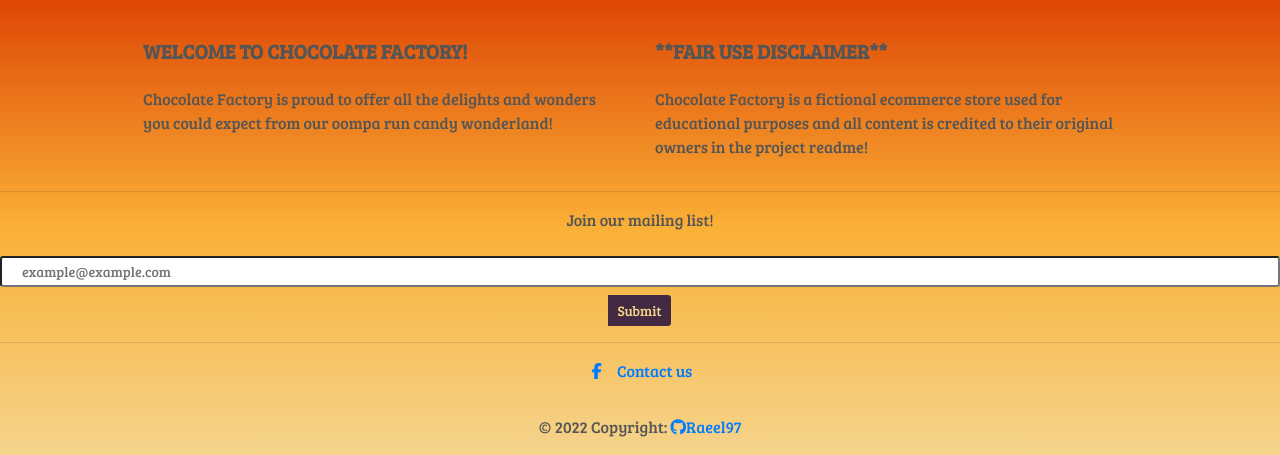
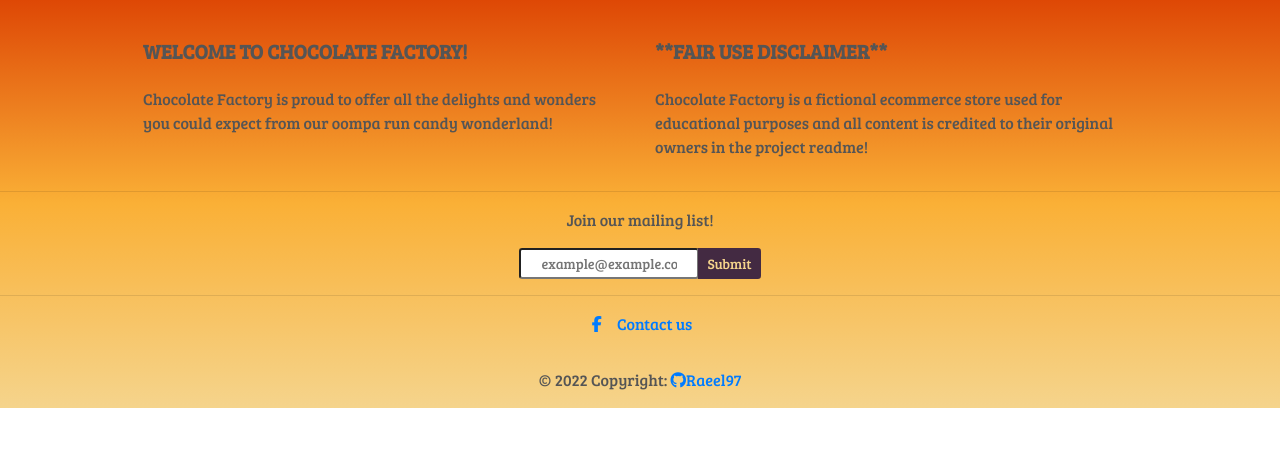
Before and after one commit to Code-Institute-Submissions/raeel97-candy-store_MayResub, a Django app: page /contact/ in a window 1280 px wide. Shown: the part 943-1398 px from the top of the page. After the commit the page ends 1351 px from the top, so only its background shows below. Run offline with Django 3.2, Linux system fonts and the light colour scheme; some libraries are stand-ins or nearby versions.

Commit message:
fixed crispy forms error in footer

```diff
--- a/static/css/base.css
+++ b/static/css/base.css
@@ -338,3 +338,14 @@ input[name='q']::placeholder {
 .padding-override {
     padding: 0 !important;
 }
+/* This fixes the css in footer for newsletter button, crispy forms for contact
+form was effecting it */
+.crispy-override {
+    height: calc(1.5em + 0.5rem + 2px) !important;
+    font-size: .875rem!important;
+    line-height: 1.5!important;
+    border-radius: 0.2rem!important;
+    width: auto!important;
+    margin: revert !important;
+    display: unset !important;
+}
--- a/templates/includes/footer.html
+++ b/templates/includes/footer.html
@@ -46,7 +46,7 @@
     <!-- Call to action -->
     <p class="text-center">Join our mailing list!</p>
     <form class="input-group justify-content-center">
-        <input type="text" class="form-control-sm" placeholder="example@example.com"
+        <input type="text" class="form-control-sm crispy-override" placeholder="example@example.com"
           aria-label="Your email" aria-describedby="basic-addon2">
         <div class="input-group-append">
           <button class="btn btn-sm my-0 explore-button" type="button">Submit</button>
```
Also changed, not shown: contact/static/contact/contact.css (+7 -0 lines).
